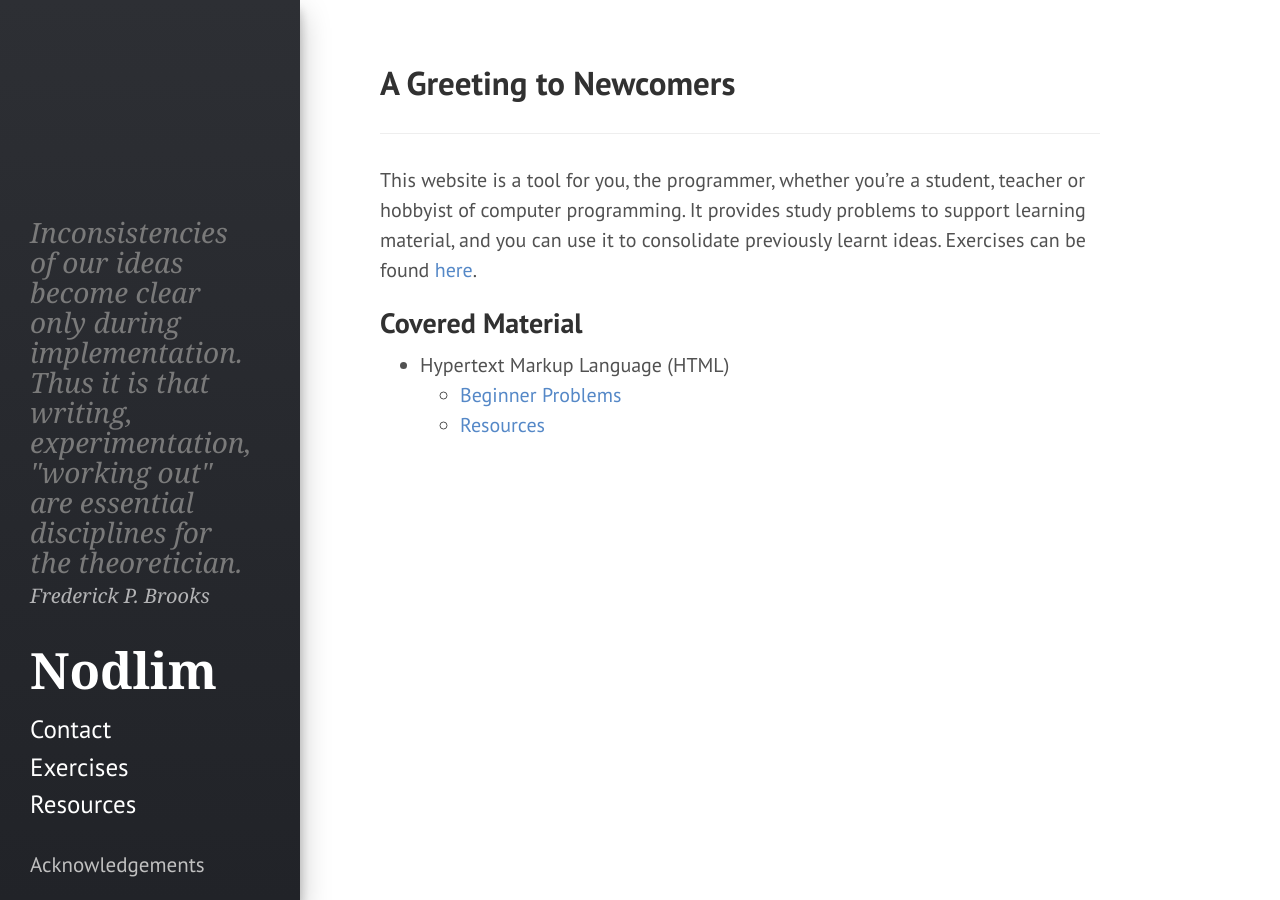
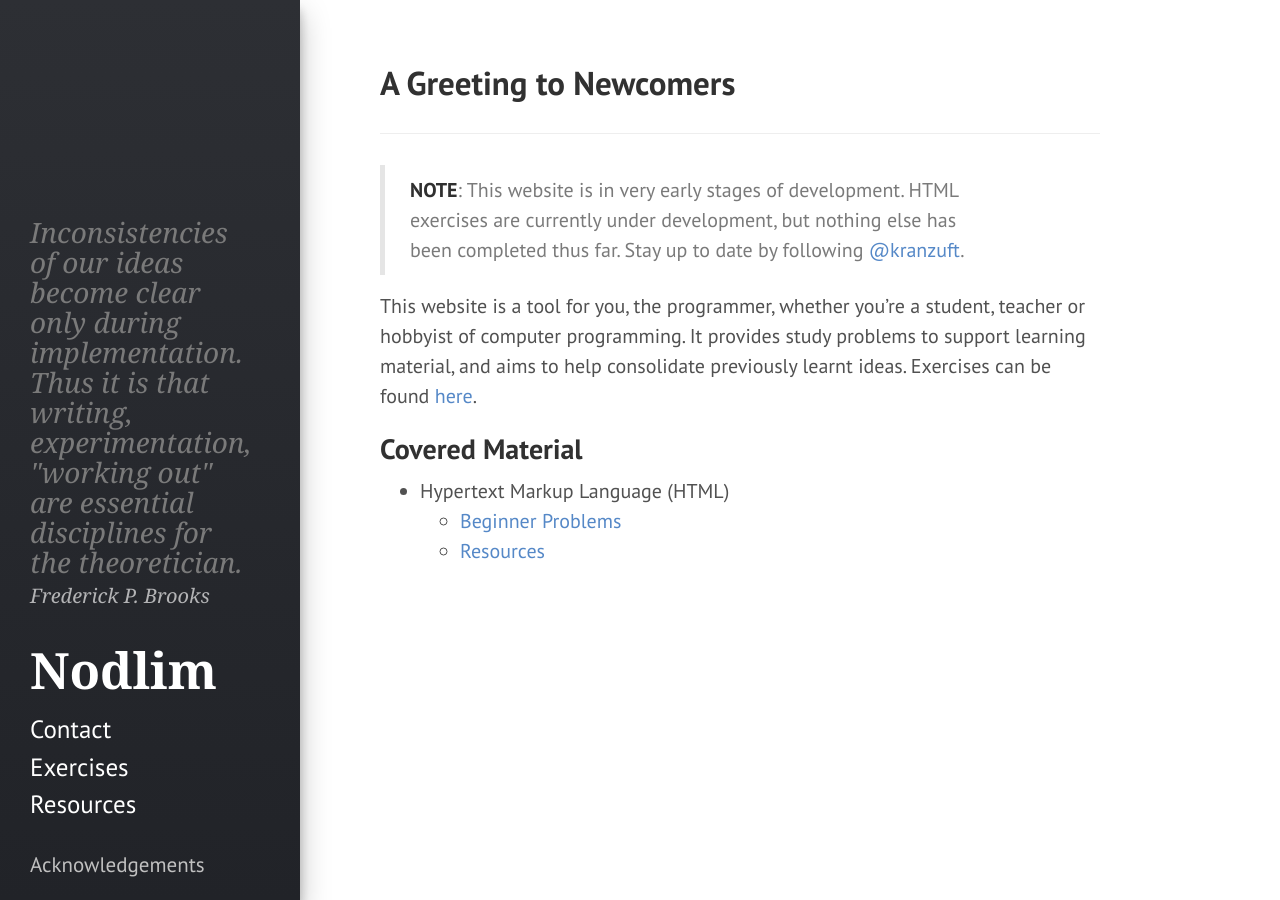
Before and after one commit to kranzuft/nodlim_old, a Jekyll site: the page built from index.md, in a window 1280 px wide. Built offline with Jekyll 4.4.1, drawn with Linux system fonts in a browser that asks for light colours.

Commit message:
added a warning that the site is in early development

```diff
--- a/index.md
+++ b/index.md
@@ -11,7 +11,9 @@ qauth-short: I.Kant
 
 -------------------------
 
-This website is a tool for you, the programmer, whether you're a student, teacher or hobbyist of computer programming. It provides study problems to support learning material, and you can use it to consolidate previously learnt ideas. Exercises can be found [here][exercises].
+> **NOTE**: This website is in very early stages of development. HTML exercises are currently under development, but nothing else has been completed thus far. Stay up to date by following [@kranzuft][twit-kranz].
+
+This website is a tool for you, the programmer, whether you're a student, teacher or hobbyist of computer programming. It provides study problems to support learning material, and aims to help consolidate previously learnt ideas. Exercises can be found [here][exercises].
 
 ## Covered Material
 
@@ -22,3 +24,4 @@ This website is a tool for you, the programmer, whether you're a student, teache
 [htmlprob]:{{ site.github.url }}/htmlprac/index/
 [htmlres]:{{ site.github.url }}/resources/#html
 [exercises]:{{ site.github.url }}/exercises/
+[twit-kranz]: twitter.com/kranzuft/
```
